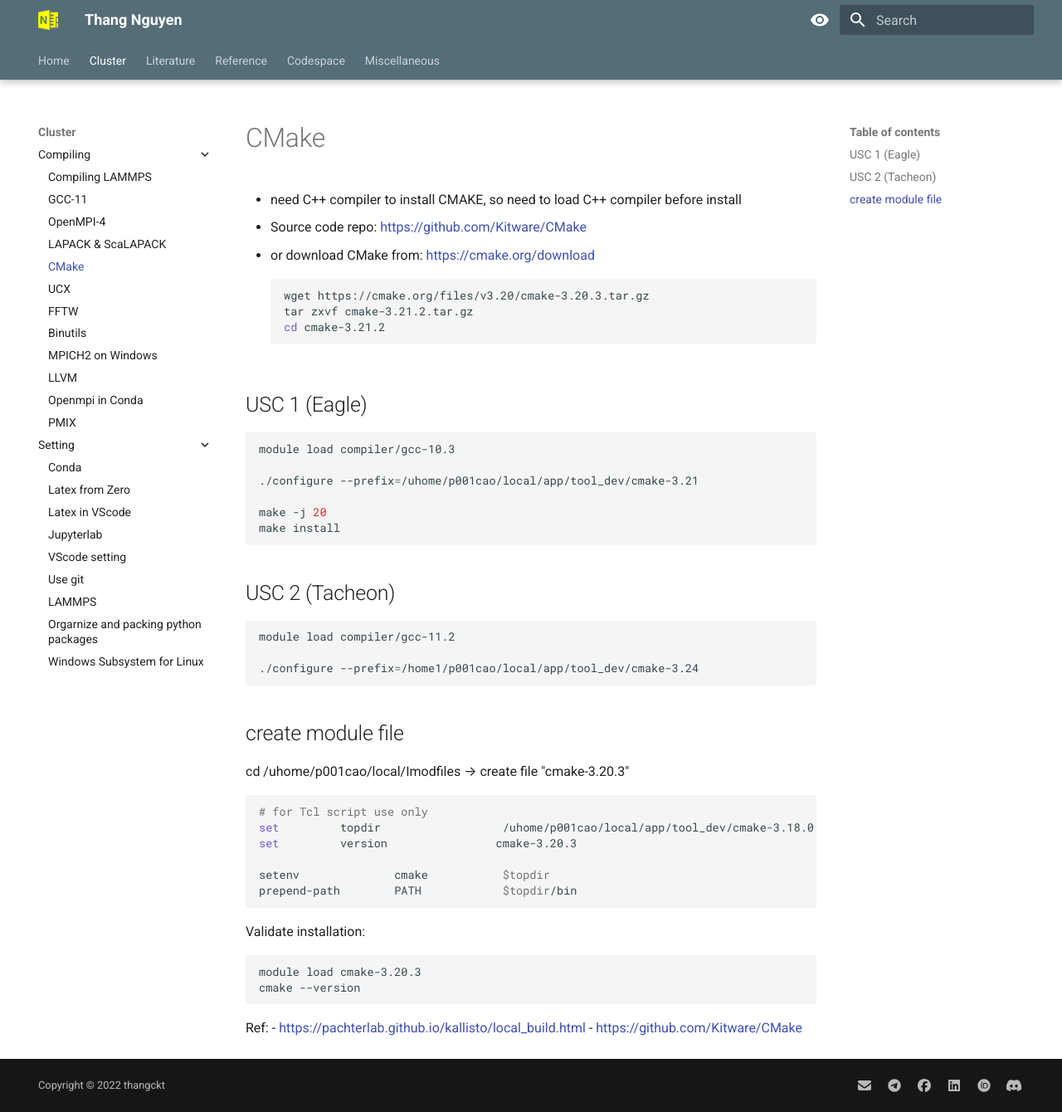
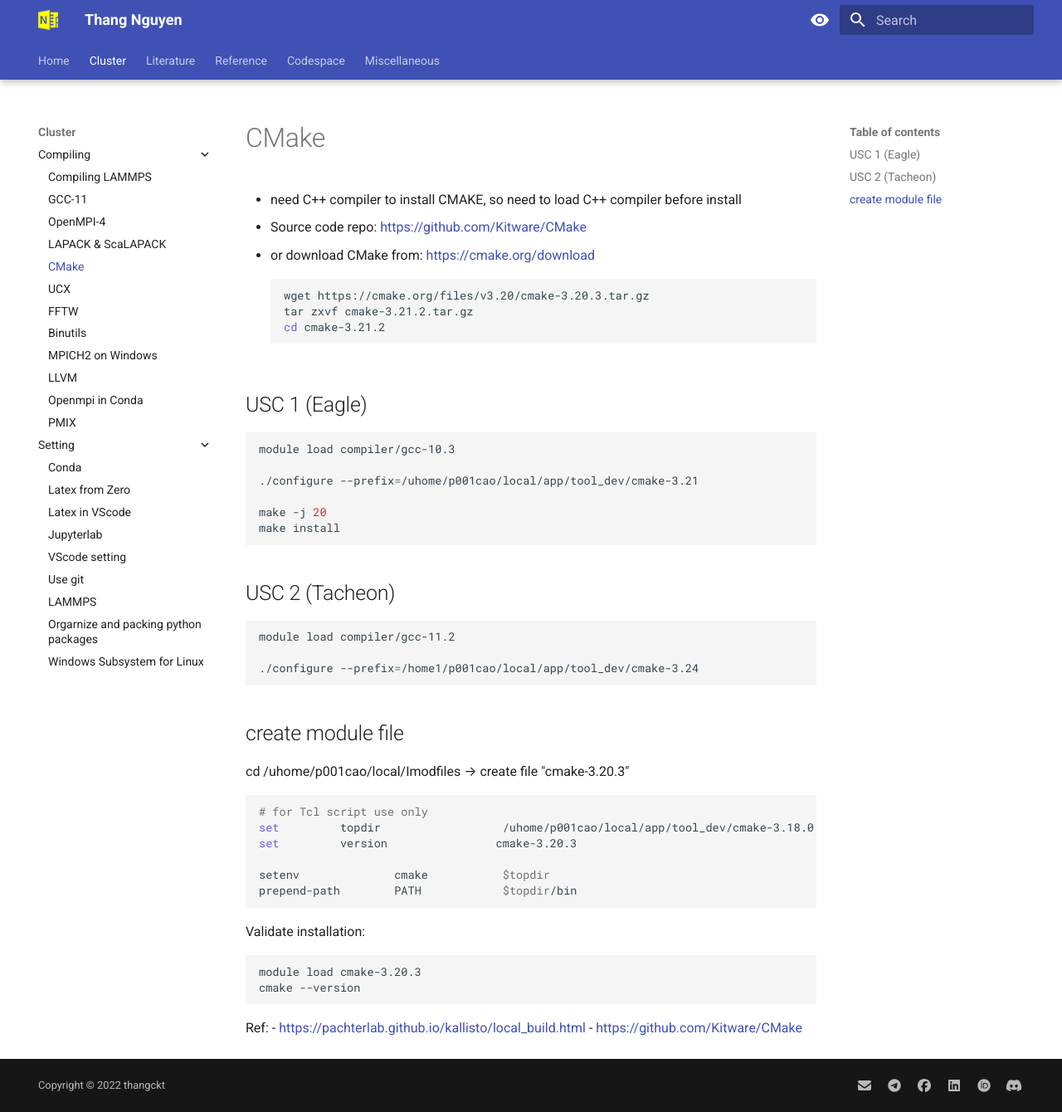
Before and after one commit to thangckt/thangckt.github.io, an MkDocs documentation site: the page built from docs/cluster/compiling/5_Compile_CMake.md, in a window 1280 px wide and 1340 px high. Shown: the whole window at 83% size. Built offline with MkDocs 1.6.1 and Material for MkDocs 9.7.7, drawn with Linux system fonts in a browser that asks for light colours; the version menu is left out.

Commit message:
Update mkdocs.yml

```diff
--- a/mkdocs.yml
+++ b/mkdocs.yml
@@ -35,16 +35,16 @@
     # Palette toggle for light mode
     - media: "(prefers-color-scheme: light)"
       scheme: default
-      primary: blue grey   #  blue grey, indigo
-      accent: indigo
+      # primary: blue grey   #  blue grey, indigo
+      # accent: indigo
       toggle:
         icon: material/eye
         name: Switch to dark mode
     # Palette toggle for dark mode
     - media: "(prefers-color-scheme: dark)"
       scheme: slate
-      primary: blue grey   #  blue grey, indigo
-      accent: indigo
+      # primary: blue grey   #  blue grey, indigo
+      # accent: indigo
       toggle:
         icon: material/eye-outline
         name: Switch to light mode
```
